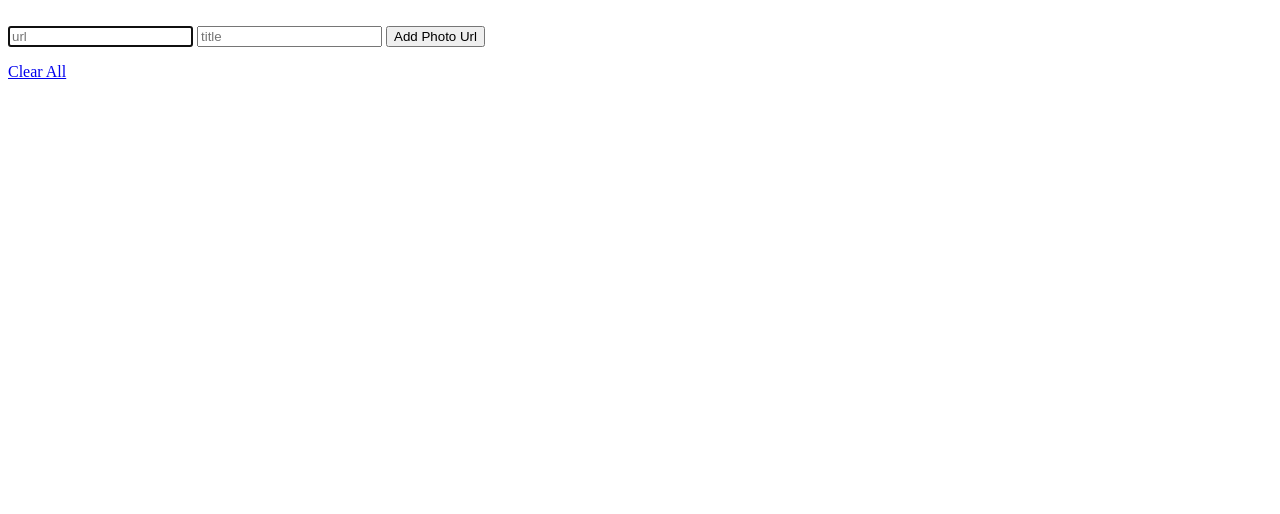
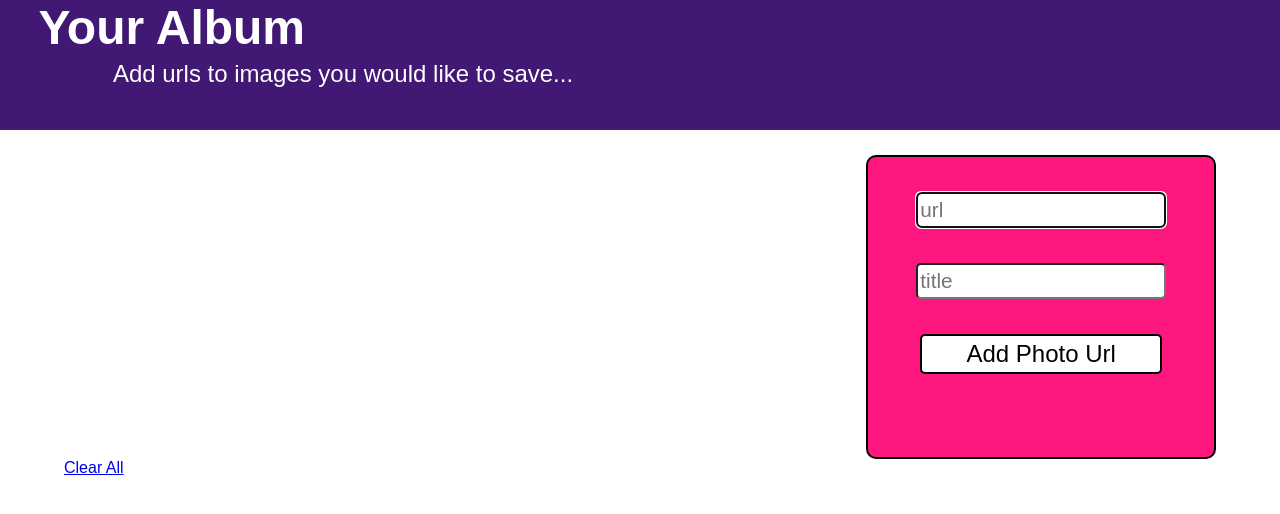
Before and after one commit to Adnard-Kod/photo_album, a website: page index.html in a window 1280 px wide. Drawn offline with nearby package versions, Linux system fonts and the light colour scheme.

Commit message:
add style

```diff
--- a/components/js/album.js
+++ b/components/js/album.js
@@ -1,8 +1,6 @@
 document.addEventListener("DOMContentLoaded",function(){
 
   function Album() {
-    this.newPhotoItem = null;
-    this.newPhotoList = true;
     this.photosList = $('#theList');
     this.albumList = 'albumList';
     this.form = $('form');
@@ -18,6 +16,8 @@ document.addEventListener("DOMContentLoaded",function(){
     loadAlbum: function() {
       var list = localStorage.getItem(this.albumList)
       if(list) {
+        this.photosList.html('')
+         this.photosList.append(list)
         var photoUrl = $('#photoItem')
       }
     },
@@ -30,6 +30,15 @@ document.addEventListener("DOMContentLoaded",function(){
         this.clearAll(e);
       }.bind(this))
     },
+    save: function() {
+      var savedPhotos = localStorage.setItem(this.albumList, theList.innerHTML);
+
+    },
+    clearAll: function(e) {
+      e.preventDefault();
+      localStorage.clear()
+      location.reload();
+    },
     addPhoto: function(e) {
       e.preventDefault();
       var img = $('form #photoItemImg').val()
@@ -38,20 +47,12 @@ document.addEventListener("DOMContentLoaded",function(){
       var photo = this.buildPhoto(photo)
       this.photosList.append(photo)
       this.resetForm()
+      this.save()
     },
     buildPhoto: function(val) {
       var source = this.photoTmp
       var template = Handlebars.compile(source)
       return template(val);
-    },
-    save: function(e) {
-      e.preventDefault();
-      localStorage.setItem(this.albumList, theList.innerHTML);
-    },
-    clearAll: function(e) {
-      e.preventDefault();
-      localStorage.clear()
-      location.reload();
     },
     resetForm: function() {
       $('form')[0].reset()
--- a/css/styles.css
+++ b/css/styles.css
@@ -0,0 +1,96 @@
+body {
+  margin: 0;
+  padding: 0;
+  font-family: arial;
+}
+
+#container {
+  width: 90%;
+  margin-left: auto;
+  margin-right: auto;
+}
+
+#sidebar {
+  border: 2px solid black;
+  width: 30%;
+  float: right;
+  background-color: #FF1780;
+  height: 300px;
+  border-radius: 10px;
+  margin-top: 25px;
+}
+
+header {
+  background-color: #411873;
+  color: white;
+  height: 130px;
+  font-size: 1.5em;
+  padding-left: 3%;
+}
+
+header p {
+  margin-left: 6%;
+}
+
+input {
+  border-radius: 5px;
+  display: block;
+  margin-left: auto;
+  margin-right: auto;
+  margin-top: 35px;
+  width: 70%;
+  height: 30px;
+  font-size: 1.3em
+}
+
+input[type="submit"] {
+  color: black;
+  font-size: 1.5em;
+  height: 40px;
+  background-color: white;
+  border: 2px solid black;
+}
+
+h1 {
+  margin: 0;
+  margin-bottom: 5px;
+}
+
+ul {
+  margin: 0;
+  padding: 0;
+  list-style-type: none;
+}
+
+ul li {
+  float: left;
+  margin-left: 1%;
+  width: 20%;
+}
+
+li img {
+  border: 2px solid black;
+  margin-top: 40px;
+  width: 100%;
+  -webkit-animation: fadein 3s;
+  animation: fadein 3s;
+}
+
+p {
+  padding: 0;
+  margin: 0;
+ }
+
+ .clear-fix {
+  clear: both;
+ }
+
+@-webkit-keyframes fadein {
+  0% { opacity: 0.3;}
+  100% {opacity: 1.0;}
+}
+
+@keyframes fadein {
+  0% { opacity: 0.3;}
+  100% {opacity: 1.0;}
+}
--- a/index.html
+++ b/index.html
@@ -7,17 +7,23 @@
   <link rel="stylesheet" href="css/styles.css">
 </head>
 <body>
+  <header>
+    <h1>Your Album</h1>
+    <p>Add urls to images you would like to save...</p>
+  </header>
   <div id="container">
-    <header><img src=""></header>
 
+  <article id="sidebar">
     <form>
       <input id="photoItemImg" type="text" placeholder="url" name="img" autofocus>
       <input id="photoItemTitle" type="text" placeholder="title" name="title">
       <input id="addPhoto" type="submit" value= "Add Photo Url">
     </form>
+  </article>
     <ul id="theList" class="sortable list">
 
     </ul>
+    <div class="clear-fix"></div>
 
     <p id="doClearAll">
       <a id="clearAll" href="#">Clear All</a>
@@ -32,8 +38,8 @@
 <script id="photo-temp" type="text/x-handlebars-template">
   {{#if img}}
     <li class="entry">
+      <img src={{img}}>
       <p>{{title}}</p>
-      <img src={{img}}>
     </li>
    {{/if}}
 </script>
--- a/js/script.js
+++ b/js/script.js
@@ -1 +1 @@
-document.addEventListener("DOMContentLoaded",function(){function a(){this.newPhotoItem=null,this.newPhotoList=!0,this.photosList=$("#theList"),this.albumList="albumList",this.form=$("form"),this.clearAllBtn=$("#clearAll"),this.photoTmp=$("#photo-temp").html()}a.prototype={init:function(){this.bindEvents(),this.loadAlbum()},loadAlbum:function(){var a=localStorage.getItem(this.albumList);if(a){$("#photoItem")}},bindEvents:function(){this.form.on("submit",function(a){this.addPhoto(a)}.bind(this)),this.clearAllBtn.on("click",function(a){this.clearAll(a)}.bind(this))},addPhoto:function(a){a.preventDefault();var b=$("form #photoItemImg").val(),c=$("form #photoItemTitle").val(),d={img:b,title:c},d=this.buildPhoto(d);this.photosList.append(d),this.resetForm()},buildPhoto:function(a){var b=this.photoTmp,c=Handlebars.compile(b);return c(a)},save:function(a){a.preventDefault(),localStorage.setItem(this.albumList,theList.innerHTML)},clearAll:function(a){a.preventDefault(),localStorage.clear(),location.reload()},resetForm:function(){$("form")[0].reset(),$("#photoItem").focus(),$(".sortable").sortable("destroy"),$(".sortable").sortable({handle:".handle"})}};var b=new a;b.init()});
+document.addEventListener("DOMContentLoaded",function(){function a(){this.photosList=$("#theList"),this.albumList="albumList",this.form=$("form"),this.clearAllBtn=$("#clearAll"),this.photoTmp=$("#photo-temp").html()}a.prototype={init:function(){this.bindEvents(),this.loadAlbum()},loadAlbum:function(){var a=localStorage.getItem(this.albumList);if(a){this.photosList.html(""),this.photosList.append(a);$("#photoItem")}},bindEvents:function(){this.form.on("submit",function(a){this.addPhoto(a)}.bind(this)),this.clearAllBtn.on("click",function(a){this.clearAll(a)}.bind(this))},save:function(){localStorage.setItem(this.albumList,theList.innerHTML)},clearAll:function(a){a.preventDefault(),localStorage.clear(),location.reload()},addPhoto:function(a){a.preventDefault();var b=$("form #photoItemImg").val(),c=$("form #photoItemTitle").val(),d={img:b,title:c},d=this.buildPhoto(d);this.photosList.append(d),this.resetForm(),this.save()},buildPhoto:function(a){var b=this.photoTmp,c=Handlebars.compile(b);return c(a)},resetForm:function(){$("form")[0].reset(),$("#photoItem").focus(),$(".sortable").sortable("destroy"),$(".sortable").sortable({handle:".handle"})}};var b=new a;b.init()});
```
